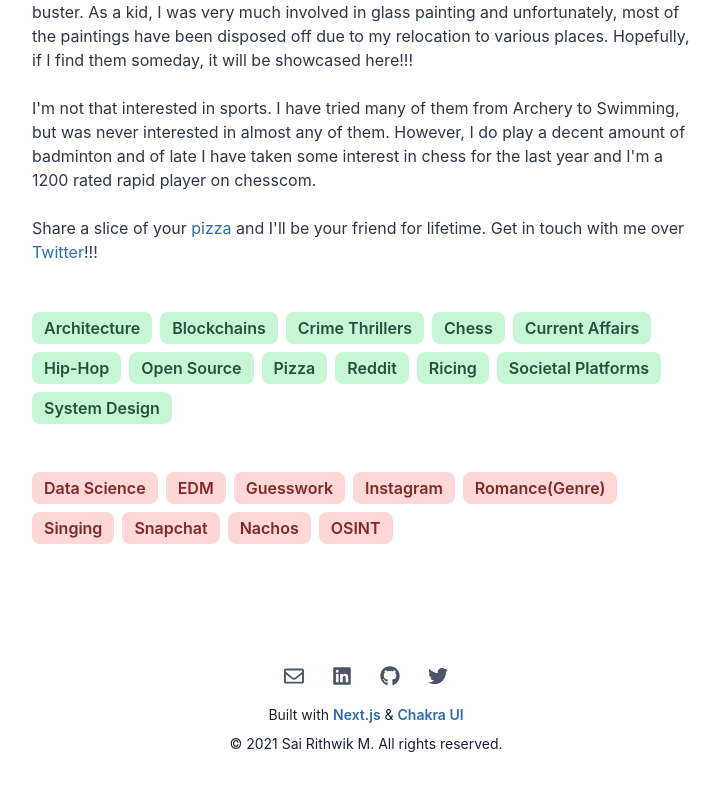
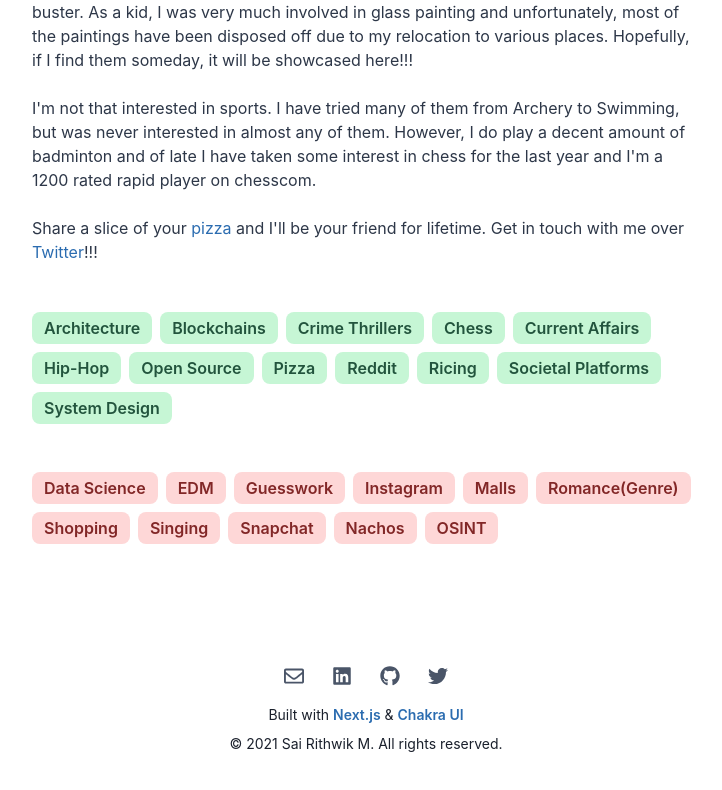
Before and after one commit to rtwksai/portfolio, a Next.js app: page /about in a window 1280 px wide. Shown: the part 886-1676 px from the top of the page, without its empty margins (274-996 px from the left). Built offline with nearby package versions, Linux system fonts and the light colour scheme.

Commit message:
Added interets in about

```diff
--- a/components/Interest.js
+++ b/components/Interest.js
@@ -1,5 +1,5 @@
 import React from "react";
-import { Box, Tag, WrapItem } from "@chakra-ui/react";
+import { Tag, WrapItem } from "@chakra-ui/react";
 
 const InterestTag = ({ name, like }) => {
   return (
--- a/pages/about.js
+++ b/pages/about.js
@@ -39,7 +39,9 @@
     "EDM",
     "Guesswork",
     "Instagram",
+    "Malls",
     "Romance(Genre)",
+    "Shopping",
     "Singing",
     "Snapchat",
     "Nachos",
```
